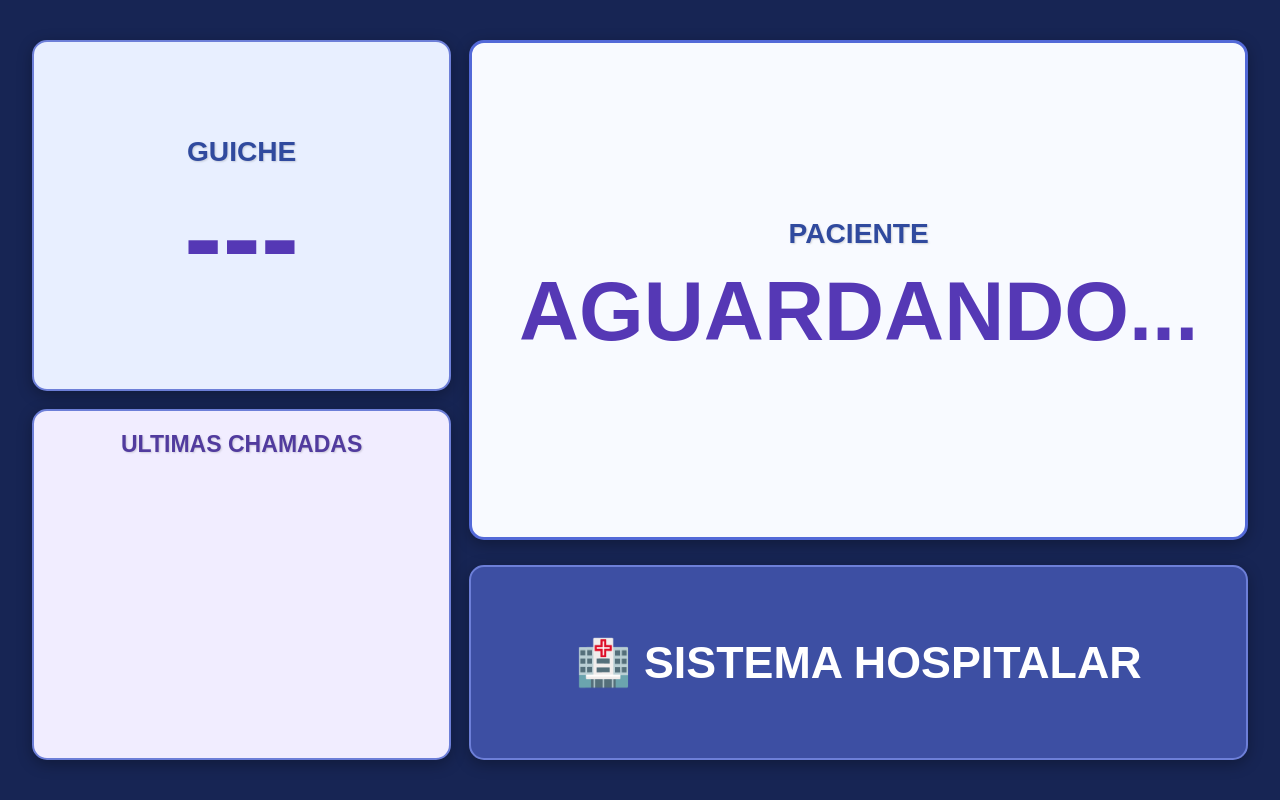
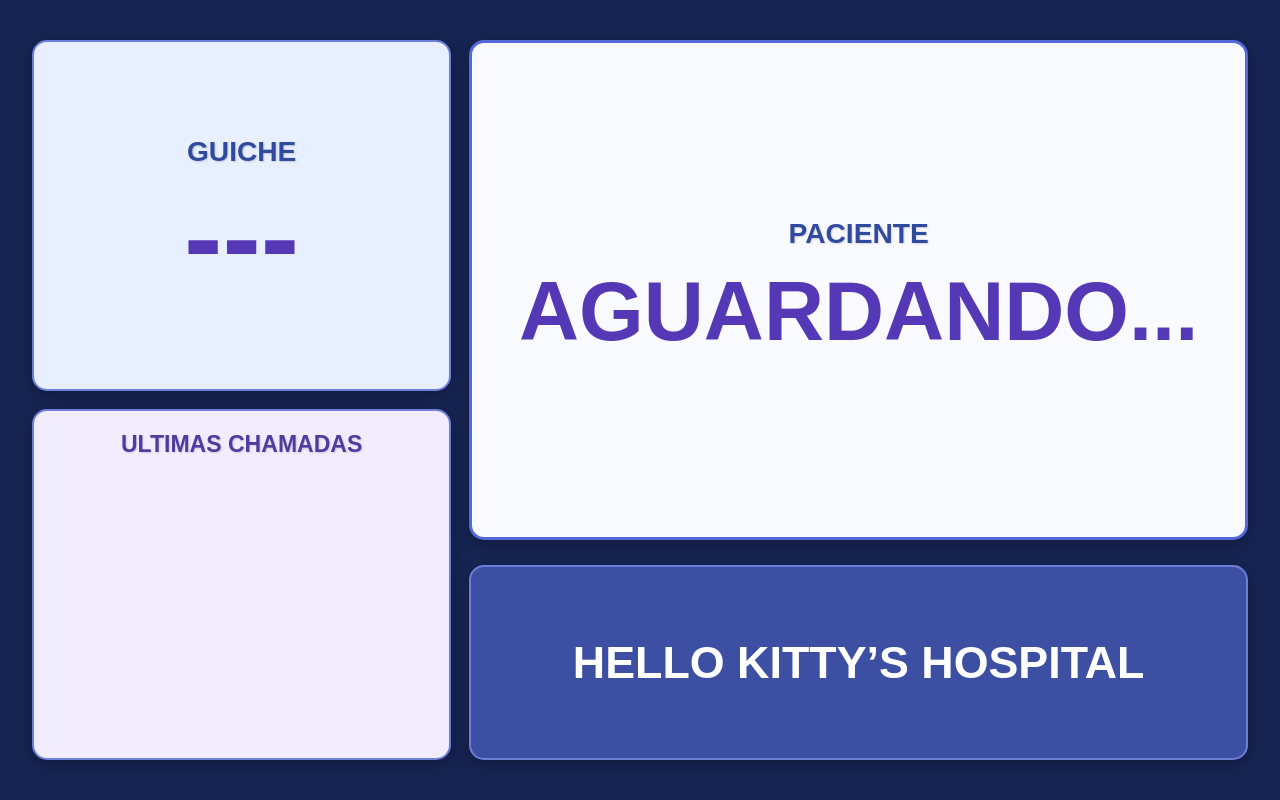
Before and after one commit to karolzitta222/Sentinela, a website: page frontend/tv.html in a window 1280 px wide. Drawn offline with Linux system fonts and the light colour scheme; no server answers.

Commit message:
Update tv.html

```diff
--- a/frontend/tv.html
+++ b/frontend/tv.html
@@ -200,7 +200,7 @@
             </div>
 
             <div class="box logo-box">
-                <div class="logo-text">🏥 sistema hospitalar</div>
+                <div class="logo-text"> Hello Kitty’s Hospital</div>
             </div>
         </div>
     </div>
```
